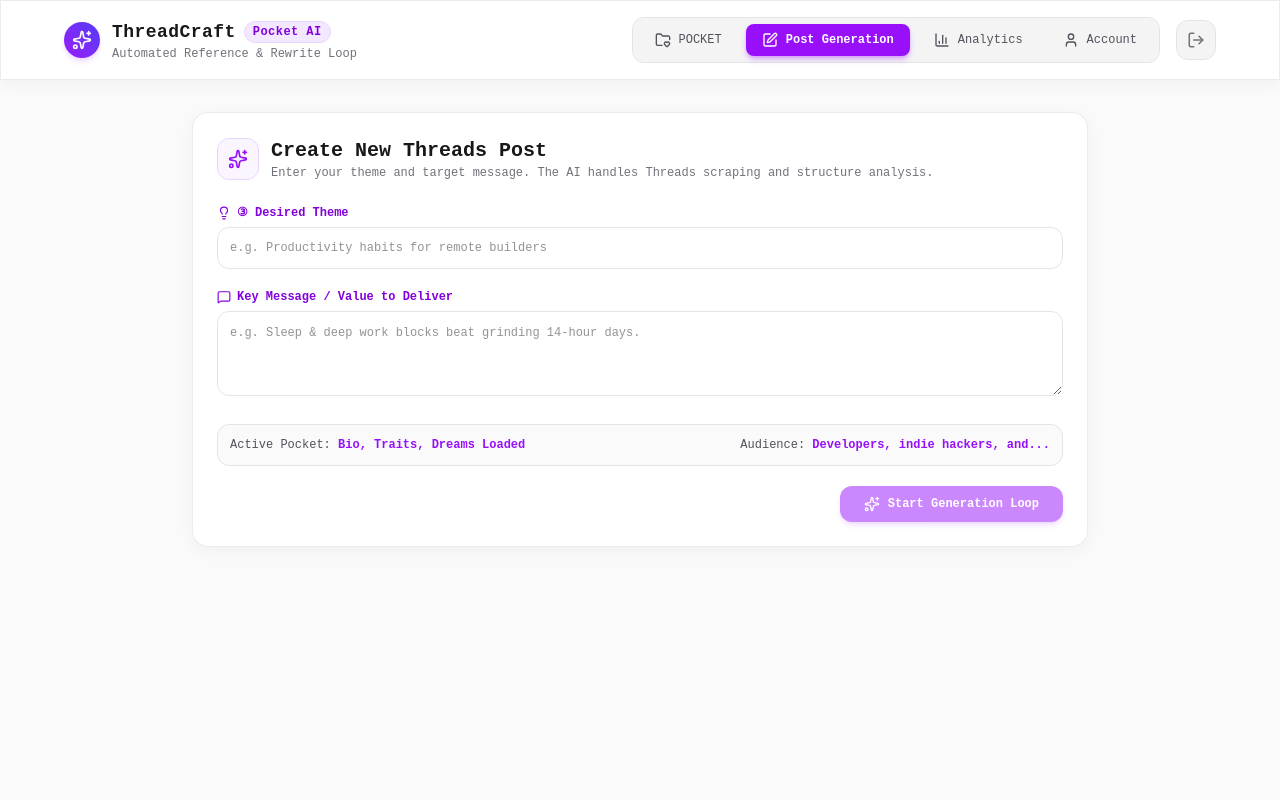
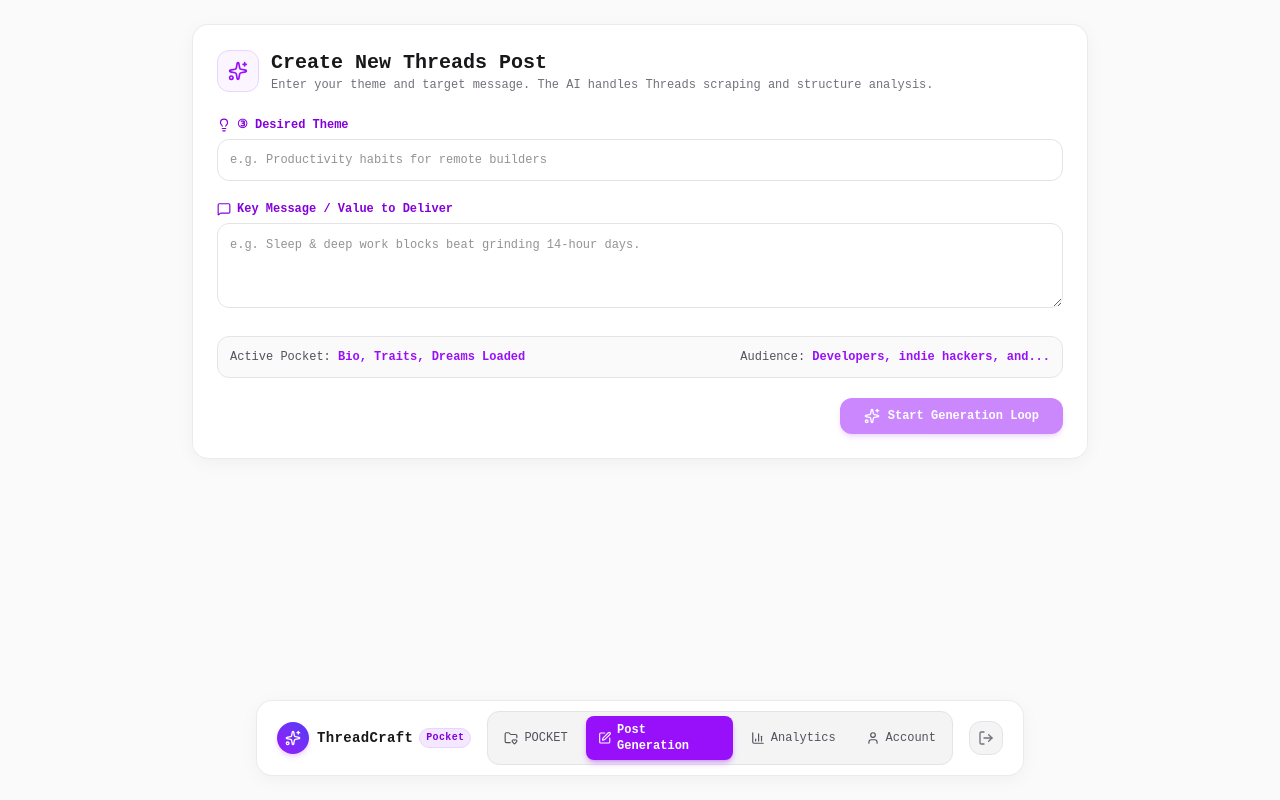
Before and after one commit to Web-and-Software-Engineering/AI-Powered-Threads-Tool, a Next.js app: page / in a window 1280 px wide. Built offline with nearby package versions, Linux system fonts and the light colour scheme; no server answers.

Commit message:
feat: move desktop navigation bar to a premium floating bottom-dock

```diff
--- a/src/app/(dashboard)/layout.tsx
+++ b/src/app/(dashboard)/layout.tsx
@@ -7,11 +7,11 @@ export default function DashboardLayout({
   children: React.ReactNode
 }) {
   return (
-    <div className="min-h-screen bg-zinc-50 text-zinc-900 flex flex-col font-sans-custom pb-16 md:pb-0">
-      <Navigation />
-      <main className="flex-1 px-4 md:px-6 pb-16 md:pb-8">
+    <div className="min-h-screen bg-zinc-50 text-zinc-900 flex flex-col font-sans-custom">
+      <main className="flex-1 px-4 md:px-6 pt-6 pb-28 md:pb-32">
         {children}
       </main>
+      <Navigation />
     </div>
   )
 }
--- a/src/components/Navigation.tsx
+++ b/src/components/Navigation.tsx
@@ -21,68 +21,67 @@ export function Navigation() {
 
   return (
     <>
-      {/* Desktop Navigation Top Bar (hidden on mobile) */}
-      <header className="hidden md:block sticky top-0 z-50 glass-panel border-b border-zinc-200/80 px-6 py-4 mb-8">
-        <div className="max-w-6xl mx-auto flex items-center justify-between">
-          <div className="flex items-center gap-3">
-            <div className="w-9 h-9 rounded-full bg-gradient-to-tr from-purple-600 to-indigo-600 flex items-center justify-center shadow-md shadow-purple-500/20">
-              <Sparkles className="w-5 h-5 text-white" />
+      {/* Desktop Navigation Bottom Bar (hidden on mobile) */}
+      <header className="hidden md:block fixed bottom-6 left-1/2 -translate-x-1/2 z-50 glass-panel border border-zinc-200/85 px-5 py-2.5 rounded-2xl shadow-2xl shadow-black/10 max-w-3xl w-full">
+        <div className="flex items-center justify-between gap-4">
+          <div className="flex items-center gap-2">
+            <div className="w-8 h-8 rounded-full bg-gradient-to-tr from-purple-600 to-indigo-600 flex items-center justify-center shadow-md shadow-purple-500/20">
+              <Sparkles className="w-4 h-4 text-white" />
             </div>
             <div>
-              <h1 className="font-bold text-lg tracking-wide text-zinc-900 flex items-center gap-2">
-                ThreadCraft <span className="text-xs px-2 py-0.5 rounded-full bg-purple-100 text-purple-700 border border-purple-200 font-semibold">Pocket AI</span>
+              <h1 className="font-bold text-sm tracking-wide text-zinc-900 flex items-center gap-1.5">
+                ThreadCraft <span className="text-[10px] px-1.5 py-0.5 rounded-full bg-purple-100 text-purple-700 border border-purple-200 font-semibold">Pocket</span>
               </h1>
-              <p className="text-xs text-zinc-500 font-mono-custom">Automated Reference & Rewrite Loop</p>
             </div>
           </div>
 
           <div className="flex items-center gap-4">
-            <nav className="flex items-center gap-2 bg-zinc-100 p-1.5 rounded-xl border border-zinc-200">
+            <nav className="flex items-center gap-1.5 bg-zinc-100 p-1 rounded-xl border border-zinc-200">
               <Link
                 href="/profile"
-                className={`flex items-center gap-2 px-4 py-2 rounded-lg text-xs font-medium transition-all ${
+                className={`flex items-center gap-1.5 px-3 py-1.5 rounded-lg text-xs font-medium transition-all ${
                   activeTab === 'profile'
                     ? 'bg-purple-600 text-white shadow-md shadow-purple-600/30 font-semibold'
                     : 'text-zinc-600 hover:text-zinc-900 hover:bg-zinc-200/60'
                 }`}
               >
-                <FolderHeart className="w-4 h-4" />
+                <FolderHeart className="w-3.5 h-3.5" />
                 POCKET
               </Link>
 
               <Link
                 href="/"
-                className={`flex items-center gap-2 px-4 py-2 rounded-lg text-xs font-medium transition-all ${
+                className={`flex items-center gap-1.5 px-3 py-1.5 rounded-lg text-xs font-medium transition-all ${
                   activeTab === 'workspace'
                     ? 'bg-purple-600 text-white shadow-md shadow-purple-600/30 font-semibold'
                     : 'text-zinc-600 hover:text-zinc-900 hover:bg-zinc-200/60'
                 }`}
               >
-                <PenSquare className="w-4 h-4" />
+                <PenSquare className="w-3.5 h-3.5" />
                 Post Generation
               </Link>
 
               <Link
                 href="/analytics"
-                className={`flex items-center gap-2 px-4 py-2 rounded-lg text-xs font-medium transition-all ${
+                className={`flex items-center gap-1.5 px-3 py-1.5 rounded-lg text-xs font-medium transition-all ${
                   activeTab === 'analytics'
                     ? 'bg-purple-600 text-white shadow-md shadow-purple-600/30 font-semibold'
                     : 'text-zinc-600 hover:text-zinc-900 hover:bg-zinc-200/60'
                 }`}
               >
-                <BarChart3 className="w-4 h-4" />
+                <BarChart3 className="w-3.5 h-3.5" />
                 Analytics
               </Link>
 
               <Link
                 href="/account"
-                className={`flex items-center gap-2 px-4 py-2 rounded-lg text-xs font-medium transition-all ${
+                className={`flex items-center gap-1.5 px-3 py-1.5 rounded-lg text-xs font-medium transition-all ${
                   activeTab === 'account'
                     ? 'bg-purple-600 text-white shadow-md shadow-purple-600/30 font-semibold'
                     : 'text-zinc-600 hover:text-zinc-900 hover:bg-zinc-200/60'
                 }`}
               >
-                <User className="w-4 h-4" />
+                <User className="w-3.5 h-3.5" />
                 Account
               </Link>
             </nav>
@@ -90,9 +89,9 @@ export function Navigation() {
             <button
               onClick={handleLogout}
               title="Sign Out"
-              className="p-2.5 rounded-xl bg-zinc-100 hover:bg-rose-50 text-zinc-500 hover:text-rose-600 border border-zinc-200 transition-colors cursor-pointer"
+              className="p-2 rounded-xl bg-zinc-100 hover:bg-rose-50 text-zinc-500 hover:text-rose-600 border border-zinc-200 transition-colors cursor-pointer"
             >
-              <LogOut className="w-4.5 h-4.5" />
+              <LogOut className="w-4 h-4" />
             </button>
           </div>
         </div>
```
